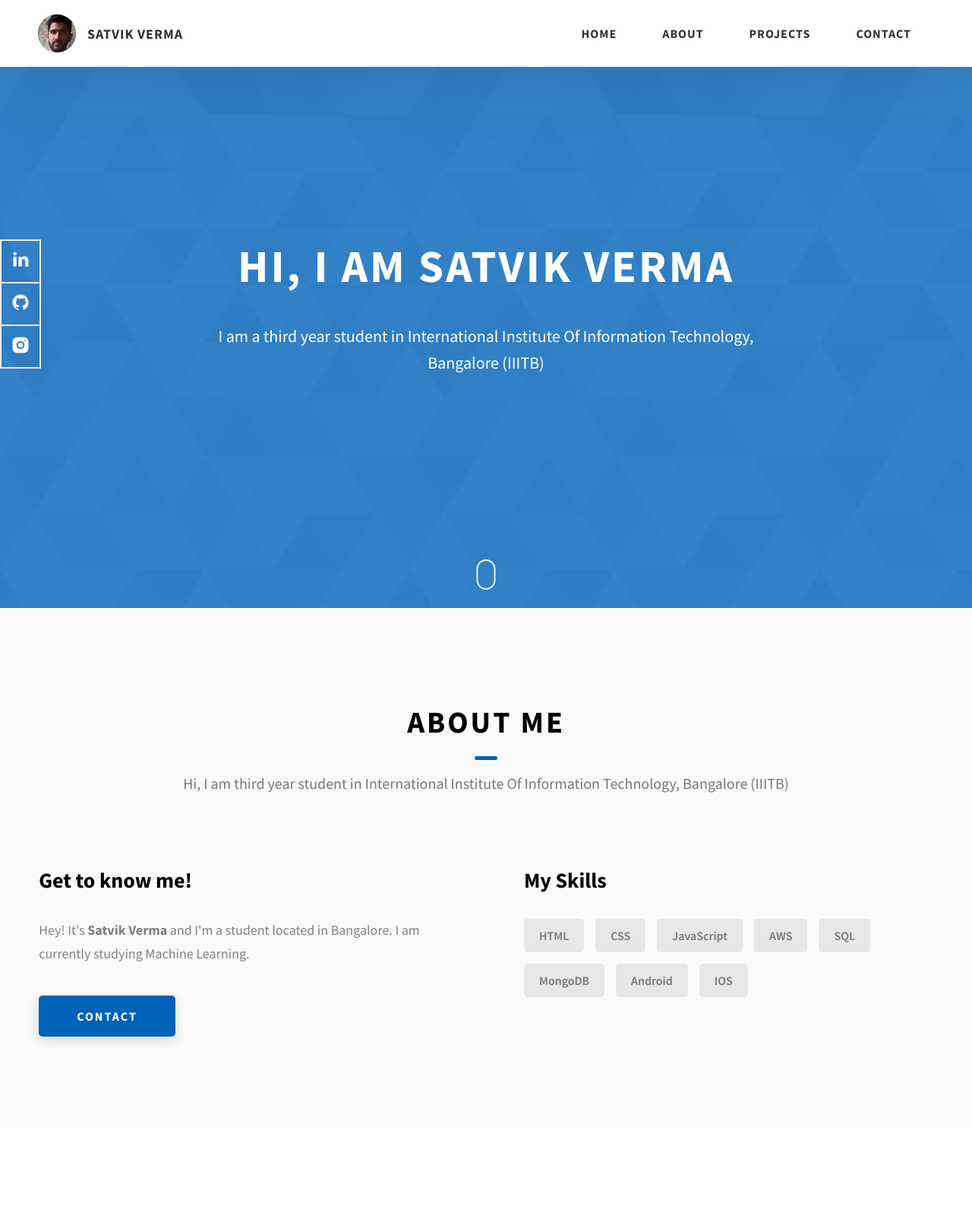
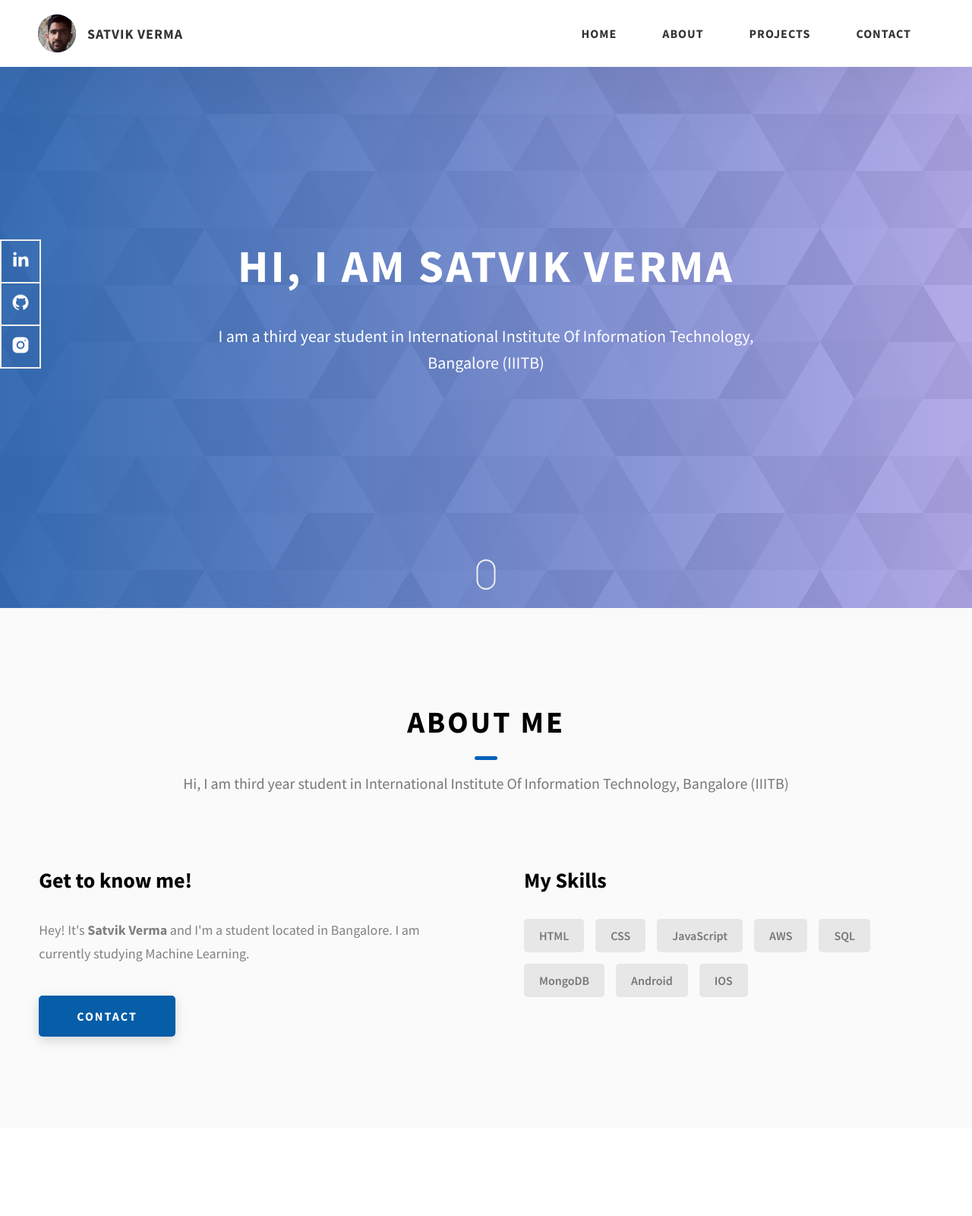
Before and after one commit to satvik-vm/portfolio, a website: page index.html in a window 1280 px wide. Shown: the top 1600 px of the page at 76% size. Drawn offline with Linux system fonts and the light colour scheme.

Commit message:
changed background color

```diff
--- a/css/style.css
+++ b/css/style.css
@@ -155,7 +155,7 @@ textarea {
     padding: 1.5rem 5rem;
     font-size: 1.6rem; }
   .btn--theme {
-    background: #0062b9;
+    background: #065da8;
     color: #fff; }
   .btn--theme-inv {
     color: #0062b9;
@@ -185,7 +185,7 @@ textarea {
 
 .home-hero {
   color: #fff;
-  background: linear-gradient(to right, rgba(0, 98, 185, 0.8), rgba(0, 98, 185, 0.8)), url(../../assets/svg/common-bg.svg);
+  background: linear-gradient(to right, rgba(5, 72, 159, 0.8), rgba(25, 0, 185, 0.328)), url(../../assets/svg/common-bg.svg);
   background-position: center;
   height: 100vh;
   min-height: 80rem;
@@ -323,7 +323,7 @@ textarea {
           font-size: 1.7rem; } }
 
 .contact {
-  background: linear-gradient(to right, rgba(0, 98, 185, 0.8), rgba(0, 98, 185, 0.8)), url(../../assets/svg/common-bg.svg);
+  background: linear-gradient(to right, rgba(5, 72, 159, 0.8), rgba(25, 0, 185, 0.328)), url(../../assets/svg/common-bg.svg);
   background-size: cover;
   background-position: center; }
   .contact__form-container {
```
Also changed, not shown: index.html (+2 -4 lines).
